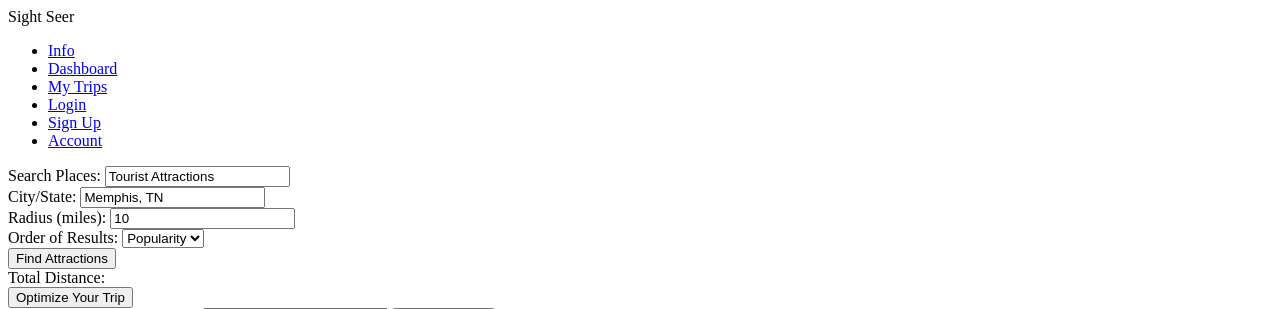
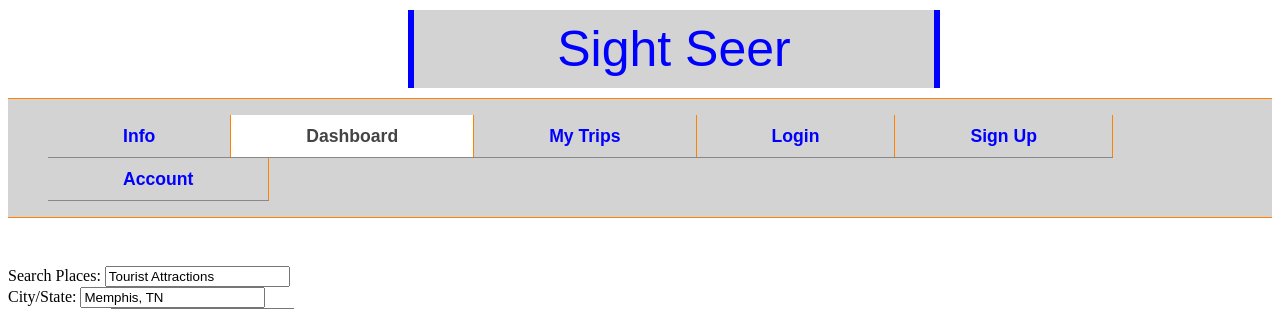
Before and after one commit to chasecook411/trip_planner, a PHP site: page /optimize/main_page.php?userid=1 in a window 1280 px wide. Shown: the top 309 px of the page. Run offline with PHP 8.4, Linux system fonts and the light colour scheme; some libraries are stand-ins or nearby versions.

Commit message:
Css File added

```diff
--- /dev/null
+++ b/CssStuff.css
@@ -0,0 +1,106 @@
+h1 {
+
+}
+
+.sight-seer{
+	color: blue;
+	font-family: Arial;
+	font-size: 50px;
+	padding: 10px;
+	text-align: center;
+	border-left: 6px solid blue;
+	border-right: 6px solid blue;
+	margin-top: 10px;
+	margin-bottom: 10px;
+	margin-left: 400px;
+	margin-right: 20px;
+	background-color: lightgray;
+	width: 500px;
+}
+
+.info1{
+	color: black;
+	padding: 10px;
+	text-align: center;
+	border-left: 8px solid blue;
+	background-color: lightgray
+	font-size: 40px;
+
+
+}
+
+html, body, {
+    position:fixed;
+    top:0;
+    bottom:0;
+    left:0;
+    right:0;
+}
+/* Nav Bar */
+.navigation {
+	list-style: none;
+	text-align: center;
+	padding: 0;
+	margin: 0 0 3em 0;
+	background-color: lightgray;
+	float: left;
+	width: 100%;
+	border-bottom: 1px solid #ff8100;
+	border-top: 1px solid #ff8100;
+}
+
+.navigation ul{
+	overflow: auto;
+	list-style-type: none;
+}
+
+.navigation li{
+	font-family: 'Oswald', sans-serif;
+	font-size: 1.1em;
+	line-height: 40px;
+	height: 42px;
+	border-bottom: 1px solid #888;
+	float: left;
+}
+
+.navigation a{
+	text-decoration: none;
+	color: blue;
+	cursor: default;
+	display: block;
+	padding: 1px 75px;
+	font-weight: bold;
+	border-right: 1px solid #ff8100;
+}
+
+.navigation a:hover{
+	background-color: #005f5f;
+}
+
+.navigation a.active{
+	background-color: #fff;
+	color: #444;
+	cursor: default;
+}
+/* End Nav Bar */
+
+.constraint li{
+	font-family: 'Oswald', sans-serif;
+	font-size: .8em;
+	height: 10px;
+	text-align: center;
+	display: block;
+	list-style-type: none;
+	padding: 10px;
+}
+
+.location{
+	border: 2px solid orange;
+	float: left;
+
+}
+
+/* Login stuff */
+
+
+/* Main Page */
--- a/endpoints/login.php
+++ b/endpoints/login.php
@@ -31,6 +31,9 @@ if ($count > 0) {
     while($row = $result->fetch_assoc()) {
     	print_r(json_encode($row));
     }
+    // $session_start();
+    // $_SESSION['loggedin'] = true;
+    // $_SESSION['email'] = true;
 } else {
 	// $error = array('error' => 'true', 'query' => $query);
 	// print_r(json_encode($error));
--- a/main_page.php
+++ b/main_page.php
@@ -517,6 +517,10 @@ if (isset($trip_name)) {
                 float: right;
 
             }
+            h5 {
+                border: 2px solid black;
+                padding: 2px;
+            }
             .border {
                 border: 2px solid black;
                 padding: 2px;
@@ -580,7 +584,7 @@ if (isset($trip_name)) {
     <div class="navigation">
         <ul>
             <li class="Info"><a href="#">Info</a></li>
-            <li class="Dashboard"><a class="active" href="http://localhost/main_page.php?debug=true&userid=1">Dashboard</a></li>
+            <li class="Dashboard"><a class="active" href="http://localhost/main_page.php">Dashboard</a></li>
             <li class="Trips"><a href="http://localhost/my_trips_page.php">My Trips</a></li>
             <li class="Login"><a href="http://localhost/login_page.php">Login</a></li>
             <li class="Signup"><a href="http://localhost/login_page.php">Sign Up</a></li>
--- a/my_trips_page.php
+++ b/my_trips_page.php
@@ -78,8 +78,8 @@ $userid = $_GET['userid'];
     <div class="navigation">
         <ul>
             <li class="Info"><a href="#">Info</a></li>
-            <li class="Dashboard"><a href="http://localhost/main_page.php?debug=true&userid=1">Dashboard</a></li>
-            <li class="Trips"><a class="active" href="http://localhost/my_trips_page.php">My Trips</a></li>
+            <li class="Dashboard"><a href="http://localhost/main_page.php">Dashboard</a></li>
+            <li class="Trips"><a class="active" href="http://localhost/my_trips_page.php" >My Trips</a></li>
             <li class="Login"><a href="http://localhost/login_page.php">Login</a></li>
             <li class="Signup"><a href="http://localhost/login_page.php">Sign Up</a></li>
             <li class="Account"><a href="#">Account</a></li>
```
Also changed, not shown: login_page.php (+6 -6 lines).
